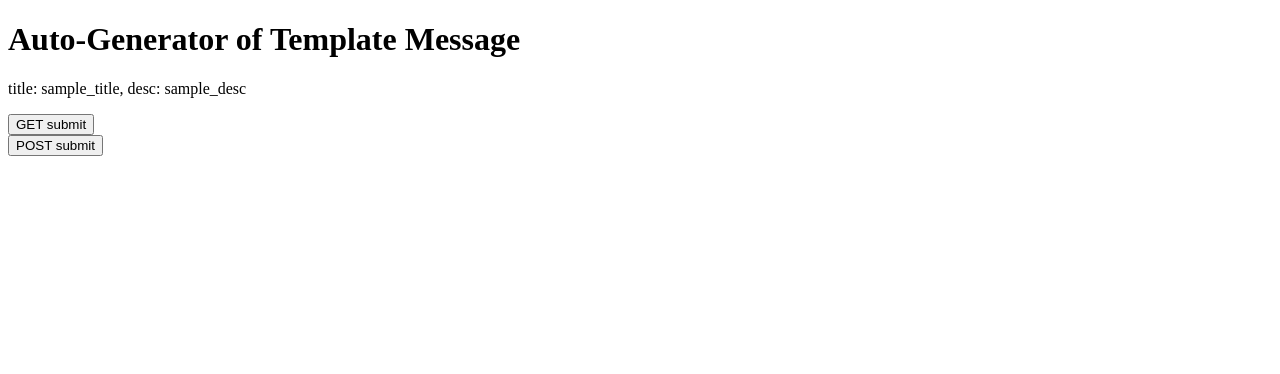
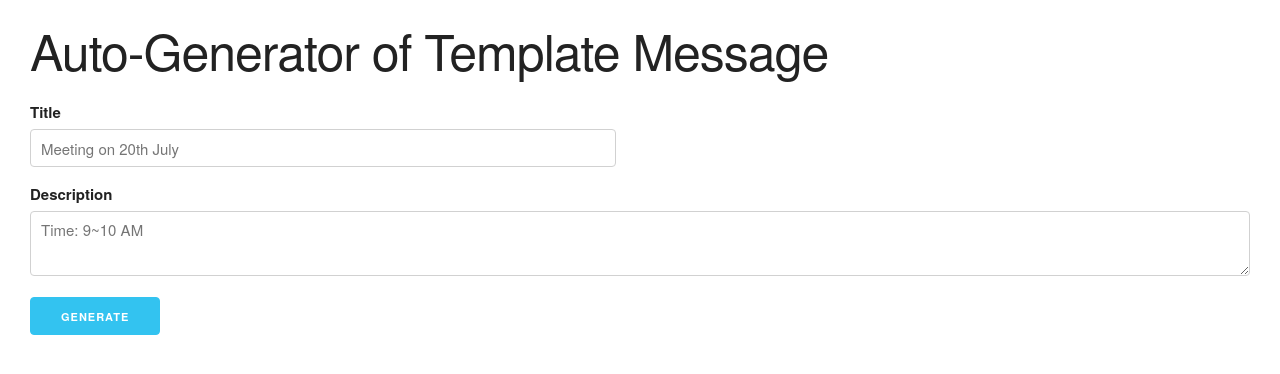
Before and after one commit to Masumi-M/TemplateMessageAutoGenerator, a Flask app: page / in a window 1280 px wide. Shown: the top 374 px of the page. Run offline with Flask 2, Linux system fonts and the light colour scheme.

Commit message:
Fixed: InputText

```diff
--- a/server.py
+++ b/server.py
@@ -5,20 +5,25 @@ app = Flask(__name__)
 # # ルートにおいて、index.htmlをレンダリングさせる
 @app.route('/')
 def index():
-    title = "Auto-Generator of Template Message"
-    jsonFile = {"title": "sample_title", "desc": "sample_desc"}
-    return render_template('index.html', title=title, json=jsonFile)
+    _title = "Auto-Generator of Template Message"
+    _messageFile = {"title": "sample_title_init", "desc": "sample_desc_init"}
+    return render_template('index.html', title=_title, messageFile=_messageFile)
 
 # # testというリクエスト受けた時に、実行する関数
-@app.route('/exchangeData', methods=['GET', 'POST'])
-def exchangeData():
+@app.route('/exchangeMessage', methods=['GET', 'POST'])
+def exchangeMessage():
+    _title = "Auto-Generator of Template Message"
     if request.method == 'GET':
         print('GET Request')
-        res = request.args.get('get_value')
+        # res = request.args.get('title_input')
     elif request.method == 'POST':
         print('POST Request')
-        res = request.form['post_value']
-    return res
+        print(request.form['title_input'])
+        print(request.form['description_input'])
+        _messageFile = {"title": str(
+            request.form['title_input']), "desc": str(request.form['description_input'])}
+
+    return render_template("index.html", title=_title, messageFile=_messageFile)
 
 
 # # Localhostを立てるためのコマンド
--- /dev/null
+++ b/static/skeleton.css
@@ -0,0 +1,418 @@
+/*
+* Skeleton V2.0.4
+* Copyright 2014, Dave Gamache
+* www.getskeleton.com
+* Free to use under the MIT license.
+* http://www.opensource.org/licenses/mit-license.php
+* 12/29/2014
+*/
+
+
+/* Table of contents
+––––––––––––––––––––––––––––––––––––––––––––––––––
+- Grid
+- Base Styles
+- Typography
+- Links
+- Buttons
+- Forms
+- Lists
+- Code
+- Tables
+- Spacing
+- Utilities
+- Clearing
+- Media Queries
+*/
+
+
+/* Grid
+–––––––––––––––––––––––––––––––––––––––––––––––––– */
+.container {
+  position: relative;
+  width: 100%;
+  max-width: 960px;
+  margin: 0 auto;
+  padding: 0 20px;
+  box-sizing: border-box; }
+.column,
+.columns {
+  width: 100%;
+  float: left;
+  box-sizing: border-box; }
+
+/* For devices larger than 400px */
+@media (min-width: 400px) {
+  .container {
+    width: 85%;
+    padding: 0; }
+}
+
+/* For devices larger than 550px */
+@media (min-width: 550px) {
+  .container {
+    width: 80%; }
+  .column,
+  .columns {
+    margin-left: 4%; }
+  .column:first-child,
+  .columns:first-child {
+    margin-left: 0; }
+
+  .one.column,
+  .one.columns                    { width: 4.66666666667%; }
+  .two.columns                    { width: 13.3333333333%; }
+  .three.columns                  { width: 22%;            }
+  .four.columns                   { width: 30.6666666667%; }
+  .five.columns                   { width: 39.3333333333%; }
+  .six.columns                    { width: 48%;            }
+  .seven.columns                  { width: 56.6666666667%; }
+  .eight.columns                  { width: 65.3333333333%; }
+  .nine.columns                   { width: 74.0%;          }
+  .ten.columns                    { width: 82.6666666667%; }
+  .eleven.columns                 { width: 91.3333333333%; }
+  .twelve.columns                 { width: 100%; margin-left: 0; }
+
+  .one-third.column               { width: 30.6666666667%; }
+  .two-thirds.column              { width: 65.3333333333%; }
+
+  .one-half.column                { width: 48%; }
+
+  /* Offsets */
+  .offset-by-one.column,
+  .offset-by-one.columns          { margin-left: 8.66666666667%; }
+  .offset-by-two.column,
+  .offset-by-two.columns          { margin-left: 17.3333333333%; }
+  .offset-by-three.column,
+  .offset-by-three.columns        { margin-left: 26%;            }
+  .offset-by-four.column,
+  .offset-by-four.columns         { margin-left: 34.6666666667%; }
+  .offset-by-five.column,
+  .offset-by-five.columns         { margin-left: 43.3333333333%; }
+  .offset-by-six.column,
+  .offset-by-six.columns          { margin-left: 52%;            }
+  .offset-by-seven.column,
+  .offset-by-seven.columns        { margin-left: 60.6666666667%; }
+  .offset-by-eight.column,
+  .offset-by-eight.columns        { margin-left: 69.3333333333%; }
+  .offset-by-nine.column,
+  .offset-by-nine.columns         { margin-left: 78.0%;          }
+  .offset-by-ten.column,
+  .offset-by-ten.columns          { margin-left: 86.6666666667%; }
+  .offset-by-eleven.column,
+  .offset-by-eleven.columns       { margin-left: 95.3333333333%; }
+
+  .offset-by-one-third.column,
+  .offset-by-one-third.columns    { margin-left: 34.6666666667%; }
+  .offset-by-two-thirds.column,
+  .offset-by-two-thirds.columns   { margin-left: 69.3333333333%; }
+
+  .offset-by-one-half.column,
+  .offset-by-one-half.columns     { margin-left: 52%; }
+
+}
+
+
+/* Base Styles
+–––––––––––––––––––––––––––––––––––––––––––––––––– */
+/* NOTE
+html is set to 62.5% so that all the REM measurements throughout Skeleton
+are based on 10px sizing. So basically 1.5rem = 15px :) */
+html {
+  font-size: 62.5%; }
+body {
+  font-size: 1.5em; /* currently ems cause chrome bug misinterpreting rems on body element */
+  line-height: 1.6;
+  font-weight: 400;
+  font-family: "Raleway", "HelveticaNeue", "Helvetica Neue", Helvetica, Arial, sans-serif;
+  color: #222; }
+
+
+/* Typography
+–––––––––––––––––––––––––––––––––––––––––––––––––– */
+h1, h2, h3, h4, h5, h6 {
+  margin-top: 0;
+  margin-bottom: 2rem;
+  font-weight: 300; }
+h1 { font-size: 4.0rem; line-height: 1.2;  letter-spacing: -.1rem;}
+h2 { font-size: 3.6rem; line-height: 1.25; letter-spacing: -.1rem; }
+h3 { font-size: 3.0rem; line-height: 1.3;  letter-spacing: -.1rem; }
+h4 { font-size: 2.4rem; line-height: 1.35; letter-spacing: -.08rem; }
+h5 { font-size: 1.8rem; line-height: 1.5;  letter-spacing: -.05rem; }
+h6 { font-size: 1.5rem; line-height: 1.6;  letter-spacing: 0; }
+
+/* Larger than phablet */
+@media (min-width: 550px) {
+  h1 { font-size: 5.0rem; }
+  h2 { font-size: 4.2rem; }
+  h3 { font-size: 3.6rem; }
+  h4 { font-size: 3.0rem; }
+  h5 { font-size: 2.4rem; }
+  h6 { font-size: 1.5rem; }
+}
+
+p {
+  margin-top: 0; }
+
+
+/* Links
+–––––––––––––––––––––––––––––––––––––––––––––––––– */
+a {
+  color: #1EAEDB; }
+a:hover {
+  color: #0FA0CE; }
+
+
+/* Buttons
+–––––––––––––––––––––––––––––––––––––––––––––––––– */
+.button,
+button,
+input[type="submit"],
+input[type="reset"],
+input[type="button"] {
+  display: inline-block;
+  height: 38px;
+  padding: 0 30px;
+  color: #555;
+  text-align: center;
+  font-size: 11px;
+  font-weight: 600;
+  line-height: 38px;
+  letter-spacing: .1rem;
+  text-transform: uppercase;
+  text-decoration: none;
+  white-space: nowrap;
+  background-color: transparent;
+  border-radius: 4px;
+  border: 1px solid #bbb;
+  cursor: pointer;
+  box-sizing: border-box; }
+.button:hover,
+button:hover,
+input[type="submit"]:hover,
+input[type="reset"]:hover,
+input[type="button"]:hover,
+.button:focus,
+button:focus,
+input[type="submit"]:focus,
+input[type="reset"]:focus,
+input[type="button"]:focus {
+  color: #333;
+  border-color: #888;
+  outline: 0; }
+.button.button-primary,
+button.button-primary,
+input[type="submit"].button-primary,
+input[type="reset"].button-primary,
+input[type="button"].button-primary {
+  color: #FFF;
+  background-color: #33C3F0;
+  border-color: #33C3F0; }
+.button.button-primary:hover,
+button.button-primary:hover,
+input[type="submit"].button-primary:hover,
+input[type="reset"].button-primary:hover,
+input[type="button"].button-primary:hover,
+.button.button-primary:focus,
+button.button-primary:focus,
+input[type="submit"].button-primary:focus,
+input[type="reset"].button-primary:focus,
+input[type="button"].button-primary:focus {
+  color: #FFF;
+  background-color: #1EAEDB;
+  border-color: #1EAEDB; }
+
+
+/* Forms
+–––––––––––––––––––––––––––––––––––––––––––––––––– */
+input[type="email"],
+input[type="number"],
+input[type="search"],
+input[type="text"],
+input[type="tel"],
+input[type="url"],
+input[type="password"],
+textarea,
+select {
+  height: 38px;
+  padding: 6px 10px; /* The 6px vertically centers text on FF, ignored by Webkit */
+  background-color: #fff;
+  border: 1px solid #D1D1D1;
+  border-radius: 4px;
+  box-shadow: none;
+  box-sizing: border-box; }
+/* Removes awkward default styles on some inputs for iOS */
+input[type="email"],
+input[type="number"],
+input[type="search"],
+input[type="text"],
+input[type="tel"],
+input[type="url"],
+input[type="password"],
+textarea {
+  -webkit-appearance: none;
+     -moz-appearance: none;
+          appearance: none; }
+textarea {
+  min-height: 65px;
+  padding-top: 6px;
+  padding-bottom: 6px; }
+input[type="email"]:focus,
+input[type="number"]:focus,
+input[type="search"]:focus,
+input[type="text"]:focus,
+input[type="tel"]:focus,
+input[type="url"]:focus,
+input[type="password"]:focus,
+textarea:focus,
+select:focus {
+  border: 1px solid #33C3F0;
+  outline: 0; }
+label,
+legend {
+  display: block;
+  margin-bottom: .5rem;
+  font-weight: 600; }
+fieldset {
+  padding: 0;
+  border-width: 0; }
+input[type="checkbox"],
+input[type="radio"] {
+  display: inline; }
+label > .label-body {
+  display: inline-block;
+  margin-left: .5rem;
+  font-weight: normal; }
+
+
+/* Lists
+–––––––––––––––––––––––––––––––––––––––––––––––––– */
+ul {
+  list-style: circle inside; }
+ol {
+  list-style: decimal inside; }
+ol, ul {
+  padding-left: 0;
+  margin-top: 0; }
+ul ul,
+ul ol,
+ol ol,
+ol ul {
+  margin: 1.5rem 0 1.5rem 3rem;
+  font-size: 90%; }
+li {
+  margin-bottom: 1rem; }
+
+
+/* Code
+–––––––––––––––––––––––––––––––––––––––––––––––––– */
+code {
+  padding: .2rem .5rem;
+  margin: 0 .2rem;
+  font-size: 90%;
+  white-space: nowrap;
+  background: #F1F1F1;
+  border: 1px solid #E1E1E1;
+  border-radius: 4px; }
+pre > code {
+  display: block;
+  padding: 1rem 1.5rem;
+  white-space: pre; }
+
+
+/* Tables
+–––––––––––––––––––––––––––––––––––––––––––––––––– */
+th,
+td {
+  padding: 12px 15px;
+  text-align: left;
+  border-bottom: 1px solid #E1E1E1; }
+th:first-child,
+td:first-child {
+  padding-left: 0; }
+th:last-child,
+td:last-child {
+  padding-right: 0; }
+
+
+/* Spacing
+–––––––––––––––––––––––––––––––––––––––––––––––––– */
+button,
+.button {
+  margin-bottom: 1rem; }
+input,
+textarea,
+select,
+fieldset {
+  margin-bottom: 1.5rem; }
+pre,
+blockquote,
+dl,
+figure,
+table,
+p,
+ul,
+ol,
+form {
+  margin-bottom: 2.5rem; }
+
+
+/* Utilities
+–––––––––––––––––––––––––––––––––––––––––––––––––– */
+.u-full-width {
+  width: 100%;
+  box-sizing: border-box; }
+.u-max-full-width {
+  max-width: 100%;
+  box-sizing: border-box; }
+.u-pull-right {
+  float: right; }
+.u-pull-left {
+  float: left; }
+
+
+/* Misc
+–––––––––––––––––––––––––––––––––––––––––––––––––– */
+hr {
+  margin-top: 3rem;
+  margin-bottom: 3.5rem;
+  border-width: 0;
+  border-top: 1px solid #E1E1E1; }
+
+
+/* Clearing
+–––––––––––––––––––––––––––––––––––––––––––––––––– */
+
+/* Self Clearing Goodness */
+.container:after,
+.row:after,
+.u-cf {
+  content: "";
+  display: table;
+  clear: both; }
+
+
+/* Media Queries
+–––––––––––––––––––––––––––––––––––––––––––––––––– */
+/*
+Note: The best way to structure the use of media queries is to create the queries
+near the relevant code. For example, if you wanted to change the styles for buttons
+on small devices, paste the mobile query code up in the buttons section and style it
+there.
+*/
+
+
+/* Larger than mobile */
+@media (min-width: 400px) {}
+
+/* Larger than phablet (also point when grid becomes active) */
+@media (min-width: 550px) {}
+
+/* Larger than tablet */
+@media (min-width: 750px) {}
+
+/* Larger than desktop */
+@media (min-width: 1000px) {}
+
+/* Larger than Desktop HD */
+@media (min-width: 1200px) {}
--- a/templates/index.html
+++ b/templates/index.html
@@ -3,24 +3,31 @@
 
 <head>
     <title> {{ title }} </title>
+    <link rel="stylesheet" href="{{url_for('static', filename='normalize.css')}}">
+    <link rel="stylesheet" href="{{url_for('static', filename='skeleton.css')}}">
     <link rel="stylesheet" href="{{url_for('static', filename='index.css')}}">
     <script src="{{url_for('static', filename='index.js')}}"></script>
 </head>
 
 <body>
-    <h1> {{title}}</h1>
-    <div>
-        <p>{{"title: %s, desc: %s" %(json["title"], json["desc"])}}</p>
-    </div>
+    <div style="margin: 2rem 3rem">
+        <h1> {{title}}</h1>
 
-    <div>
-        <form action="/exchangeData" method="get">
-            <button name="get_value" value="GetValue">GET submit</button>
+        <form action="/exchangeMessage" method="POST">
+            <div class="row">
+                <div class="six columns">
+                    <label for="title_input">Title</label>
+                    <input class="u-full-width" type="text" placeholder="Meeting on 20th July" id="title_input"
+                        name="title_input">
+                </div>
+            </div>
+            <label for="description_input">Description</label>
+            <textarea class="u-full-width" placeholder="Time: 9~10 AM" id="description_input"
+                name="description_input"></textarea>
+
+            <input class="button-primary" type="submit" value="Generate">
         </form>
 
-        <form action="/exchangeData" method="post">
-            <button name="post_value" value="PostValue">POST submit</button>
-        </form>
     </div>
 </body>
 
```
Also changed, not shown: README.md, static/normalize.css (added).
